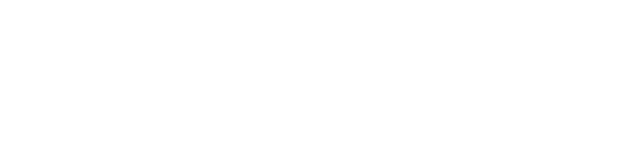
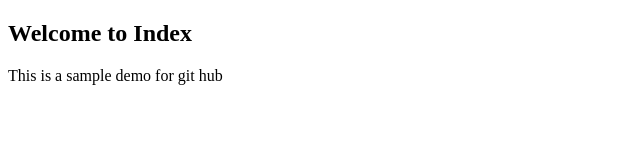
Before and after one commit to Ishthi/webdev14, a plain HTML site: page index.html in a window 1280 px wide. Shown: the whole page, without its empty margins (0-640 px from the left). Drawn offline with Linux system fonts and the light colour scheme.

Commit message:
header added

```diff
--- a/index.html
+++ b/index.html
@@ -6,6 +6,7 @@
     <title>Document</title>
 </head>
 <body>
-
+    <h2>Welcome to Index</h2>
+    <p>This is a sample demo for git hub</p>
 </body>
 </html>
```
